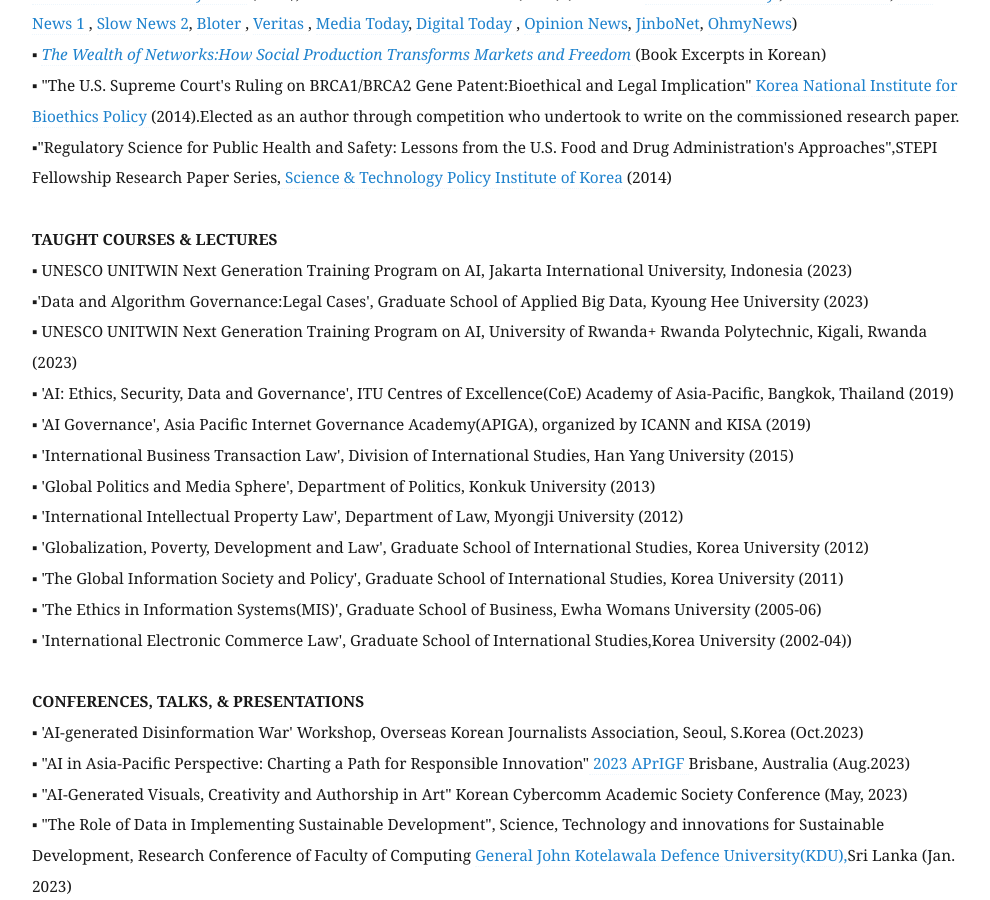
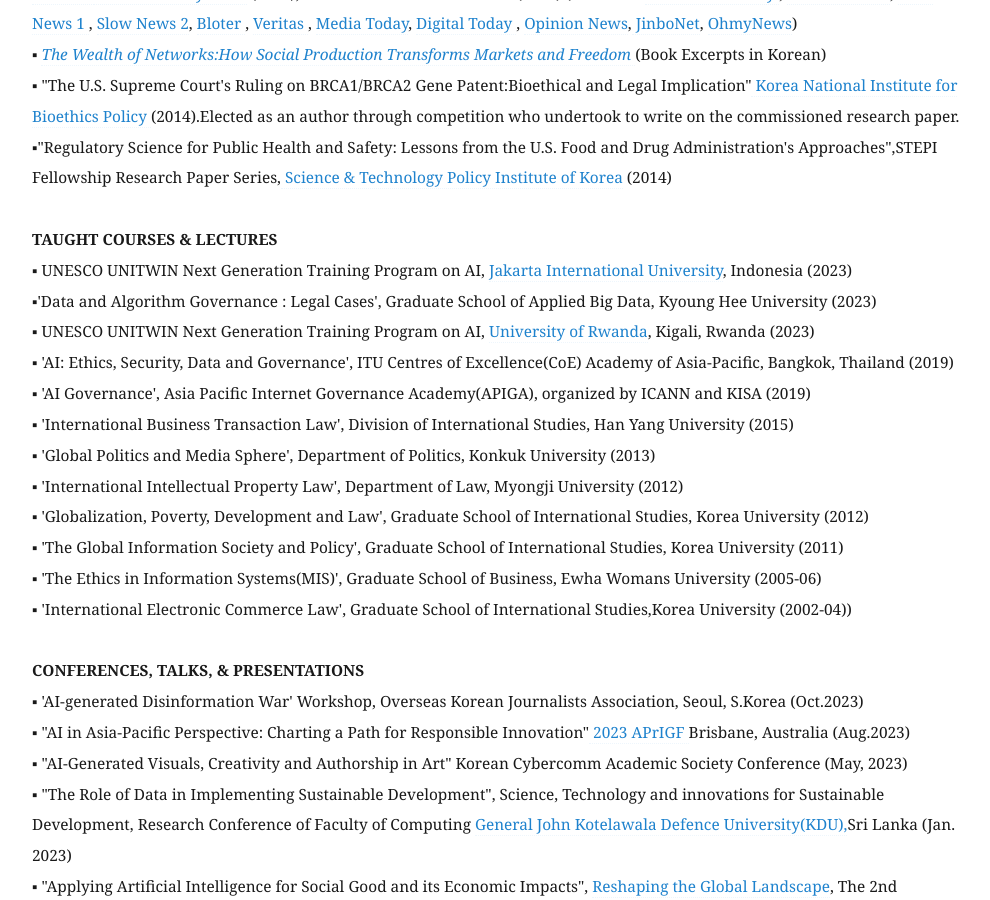
Before and after one commit to eunchangchoi/eunchangchoi.github.io, a Jekyll site: the page built from index.md, in a window 1280 px wide and 900 px high, scrolled down 3869 px. Shown: the whole window, without its empty margins (68-1058 px from the left). Built offline with Jekyll 4.4.1, drawn with Linux system fonts in a browser that asks for light colours.

Commit message:
Update index.md

```diff
--- a/index.md
+++ b/index.md
@@ -81,9 +81,9 @@
 ▪"Regulatory Science for Public Health and Safety: Lessons from the U.S. Food and Drug Administration's Approaches",STEPI Fellowship Research Paper Series,<a href="https://www.stepi.re.kr/site/stepien/main.do"> Science & Technology Policy Institute of Korea</a> (2014)<br>
      <br>
  <strong> TAUGHT COURSES & LECTURES</strong> <br>
-▪ UNESCO UNITWIN Next Generation Training Program on AI, Jakarta International University, Indonesia (2023)  <br>
-▪'Data and Algorithm Governance:Legal Cases', Graduate School of Applied Big Data, Kyoung Hee University (2023) <br>
-▪ UNESCO UNITWIN Next Generation Training Program on AI, University of Rwanda+ Rwanda Polytechnic, Kigali, Rwanda (2023) <br>
+▪ UNESCO UNITWIN Next Generation Training Program on AI, <a href="https://jiu.ac/">Jakarta International University</a>, Indonesia (2023)  <br>
+▪'Data and Algorithm Governance : Legal Cases', Graduate School of Applied Big Data, Kyoung Hee University (2023) <br>
+▪ UNESCO UNITWIN Next Generation Training Program on AI, <a href="https://ur.ac.rw/"> University of Rwanda</a>, Kigali, Rwanda (2023) <br>
 ▪ 'AI: Ethics, Security, Data and Governance', ITU Centres of Excellence(CoE) Academy of Asia-Pacific, Bangkok, Thailand (2019) <br>
 ▪ 'AI Governance', Asia Pacific Internet Governance Academy(APIGA), organized by ICANN and KISA (2019)  <br>
 ▪ 'International Business Transaction Law', Division of International Studies, Han Yang University (2015) <br>
```
